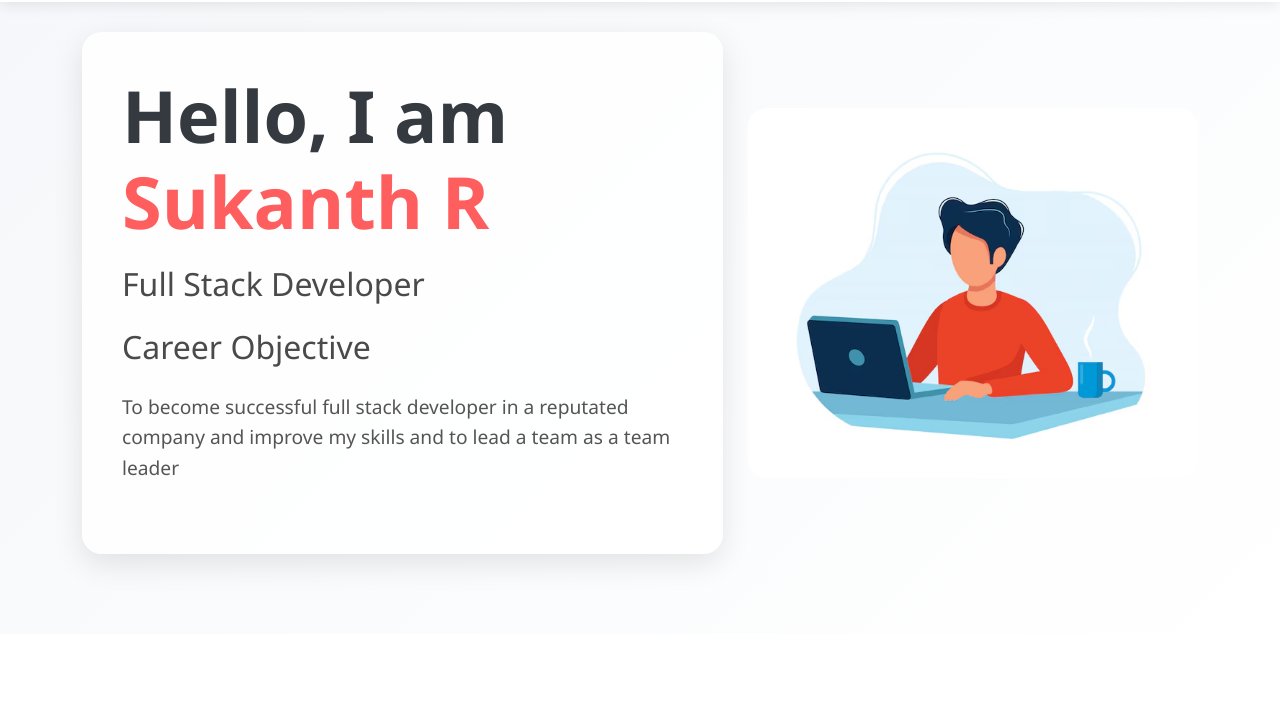
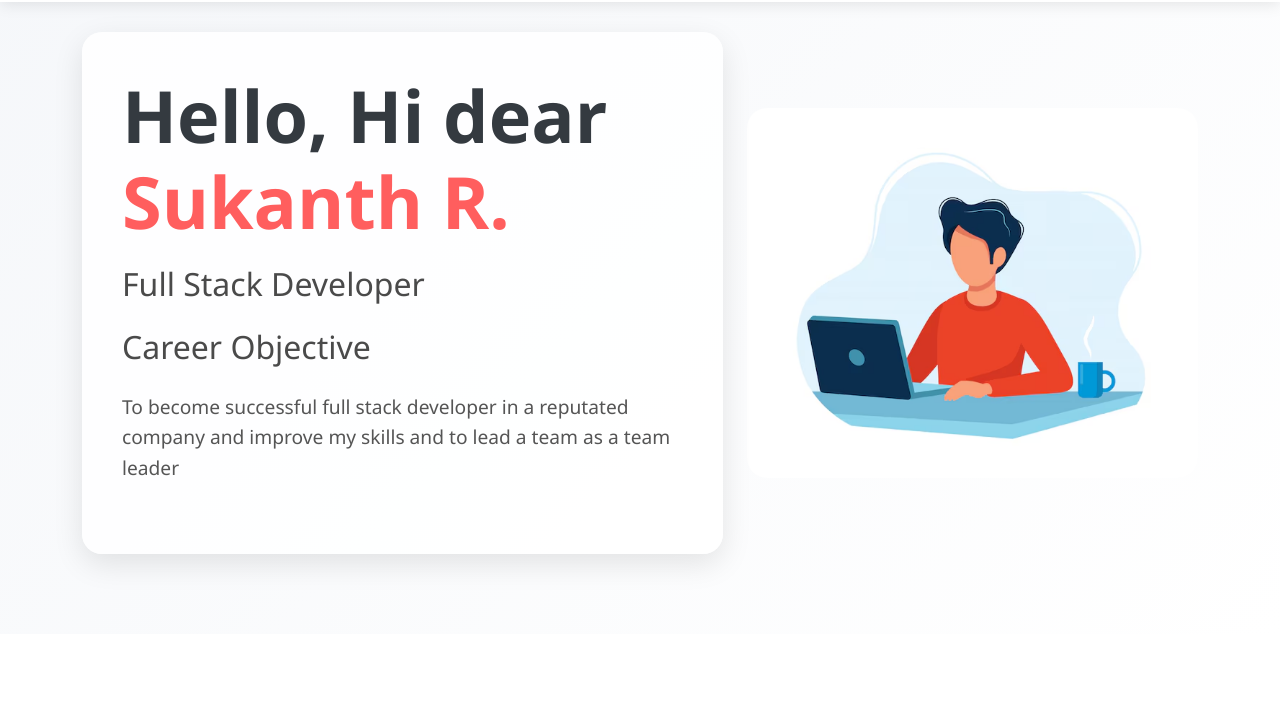
Before and after one commit to Sukanth-R/devdemo1, a plain HTML site: page index.html in a window 1280 px wide. Shown: the part 88-800 px from the top of the page. Drawn offline with Linux system fonts and the light colour scheme.

Commit message:
7th commit

```diff
--- a/index.html
+++ b/index.html
@@ -708,7 +708,7 @@
                 <div class="row align-items-center">
                     <div class="col-lg-7 col-md-12 mb-5 mb-lg-0">
                         <div class="card hero-card">
-                            <h1 class="hero-title">Hello, I am <small>Sukanth R</small></h1>
+                            <h1 class="hero-title">Hello, Hi dear  <small>Sukanth R. </small></h1>
                             <h4 class="hero-subtitle">Full Stack Developer</h4>
                             <h4 class="hero-subtitle">Career Objective</h4>
                             <p class="hero-text">
```
